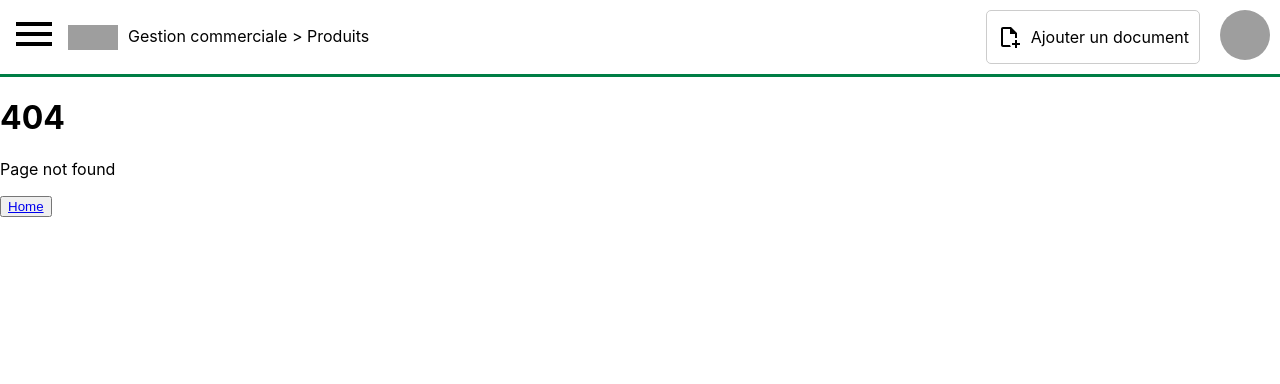
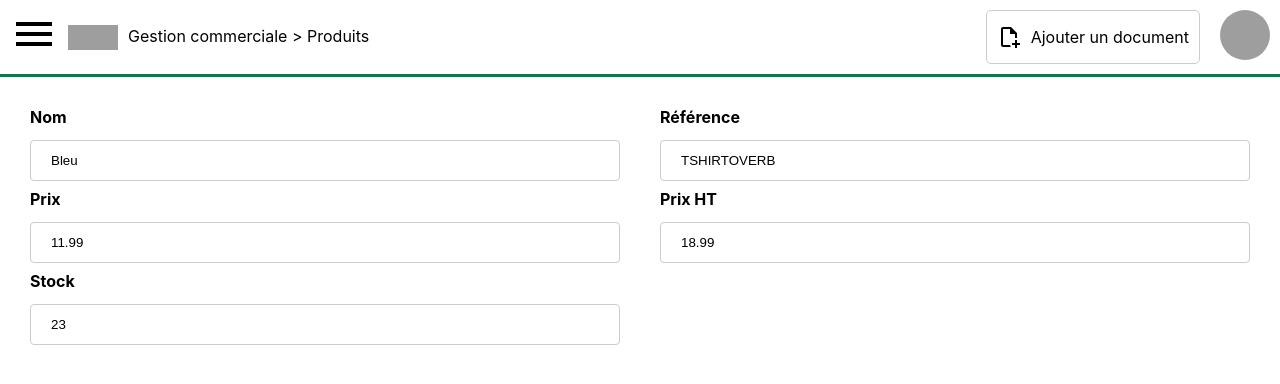
Before and after one commit to sebtex1/sage-frontend, a React (Create React App) app: page /variant/1 in a window 1280 px wide. Before the commit this address had no page. Shown: the top 384 px of the page. Built offline with nearby package versions, Linux system fonts and the light colour scheme; grey boxes are pictures that could not be loaded.

Commit message:
Feat: ajout page variant + params id

```diff
--- a/src/App.js
+++ b/src/App.js
@@ -10,6 +10,7 @@ import DetailDocument from './pages/DetailDocument'
 import Produits from './pages/Produits'
 import DetailProduit from './pages/DetailProduit'
 import DetailTiers from './pages/DetailTiers'
+import Variant from './pages/Variant'
 import NotFound from './pages/NotFound'
 
 const router = createBrowserRouter([
@@ -83,6 +84,14 @@ const router = createBrowserRouter([
     ),
   },
   {
+    path: 'variant/:id',
+    element: (
+      <Default>
+        <Variant />
+      </Default>
+    ),
+  },
+  {
     path: '*',
     element: (
       <Default>
--- a/src/components/TablePaged.js
+++ b/src/components/TablePaged.js
@@ -29,9 +29,9 @@ const TablePaged = ({ data, headers, itemsPerPage, rowClick, actions }) => {
     }
     return pages
   }
-  const executeRowClick = () => {
+  const executeRowClick = (object) => {
     if (rowClick !== undefined) {
-      rowClick()
+      rowClick(object)
     }
   }
   return (
@@ -55,7 +55,7 @@ const TablePaged = ({ data, headers, itemsPerPage, rowClick, actions }) => {
                       <TableCell
                         key={indexHeader}
                         onClick={() => {
-                          executeRowClick()
+                          executeRowClick(row)
                         }}
                       >
                         {header.value === 'actions'
--- a/src/pages/DetailProduit.js
+++ b/src/pages/DetailProduit.js
@@ -1,5 +1,6 @@
 import React from 'react'
 import styled from 'styled-components'
+import { useNavigate } from 'react-router-dom'
 import PageColumn from '../components/PageColumn'
 import InputForm from '../components/InputForm'
 import SwitchForm from '../components/SwitchForm'
@@ -27,7 +28,8 @@ const DetailProduit = () => {
   const [dataModalBundle, setDataModalBundle] = React.useState({
     bundleToAdd: '',
   })
-  const [modalSupprimer, setModalSupprimer] = React.useState(false)
+  const [modalVariantSuppr, setModalVariantSuppr] = React.useState(false)
+  const [modalBundleSuppr, setModalBundleSuppr] = React.useState(false)
 
   React.useEffect(() => {
     console.log({ produitName, produitVariant, produitTracker })
@@ -41,7 +43,7 @@ const DetailProduit = () => {
     console.log(dataModalBundle)
   }, [dataModalBundle])
 
-  // const menu = [{ name: 'Infos' }, { name: 'Type' }, { name: 'Stock' }]
+  const navigate = useNavigate()
   const labels = ['21/08', '28/08', '04/09']
   const datasetCommande = [
     {
@@ -59,6 +61,7 @@ const DetailProduit = () => {
   ]
   const variantsData = [
     {
+      id: 1,
       name: 'Bleu',
       ref: 'TSHIRTOVERB',
       stock: 23,
@@ -66,6 +69,7 @@ const DetailProduit = () => {
       price_ht: 18.99,
     },
     {
+      id: 2,
       name: 'Jaune',
       ref: 'TSHIRTOVERJ',
       stock: 9,
@@ -173,18 +177,19 @@ const DetailProduit = () => {
                 { name: '', value: 'actions' },
               ]}
               itemsPerPage={5}
-              actions={[{ callback: () => setModalSupprimer(true) }]}
+              rowClick={(object) => navigate(`/variant/${object.id}`)}
+              actions={[{ callback: () => setModalVariantSuppr(true) }]}
             />
-            {modalSupprimer ? (
+            {modalVariantSuppr ? (
               <ModalAction
                 title="Suppression de variant"
                 text={`Êtes-vous sûr de vouloir supprimer le variant ${produitVariant} ?`}
                 button="Supprimer"
                 submit={() => {
-                  setModalSupprimer(false)
+                  setModalVariantSuppr(false)
                 }}
                 cancel={() => {
-                  setModalSupprimer(false)
+                  setModalVariantSuppr(false)
                 }}
               />
             ) : null}
@@ -241,7 +246,20 @@ const DetailProduit = () => {
               { name: '', value: 'actions' },
             ]}
             itemsPerPage={5}
-            actions={[{ callback: () => console.log('Supprimer') }]}
+            actions={[{ callback: () => setModalBundleSuppr(true) }]}
+          />
+        ) : null}
+        {modalBundleSuppr ? (
+          <ModalAction
+            title="Suppression de bundle"
+            text="Êtes-vous sûr de vouloir supprimer le bundle ?"
+            button="Supprimer"
+            submit={() => {
+              setModalBundleSuppr(false)
+            }}
+            cancel={() => {
+              setModalBundleSuppr(false)
+            }}
           />
         ) : null}
       </PageColumn>
--- a/src/pages/DetailTiers.js
+++ b/src/pages/DetailTiers.js
@@ -1,7 +1,7 @@
 import React from 'react'
 import styled from 'styled-components'
+import PageColumn from '../components/PageColumn'
 import InputForm from '../components/InputForm'
-import PageColumn from '../components/PageColumn'
 
 const DetailTiers = () => {
   return (
--- a/src/pages/GestionCommerciale.js
+++ b/src/pages/GestionCommerciale.js
@@ -19,6 +19,9 @@ const GestionCommerciale = () => {
       <button>
         <Link to="/tiers/detail">Détail tiers</Link>
       </button>
+      <button>
+        <Link to="/variant">Variant</Link>
+      </button>
     </div>
   )
 }
--- a/src/pages/Variant.js
+++ b/src/pages/Variant.js
@@ -1,8 +1,102 @@
+import React from 'react'
+import styled from 'styled-components'
+import { useParams } from 'react-router-dom'
+import PageColumn from '../components/PageColumn'
+import InputForm from '../components/InputForm'
+
 const Variant = () => {
+  const [variant, setVariant] = React.useState({
+    name: '',
+    ref: '',
+    stock: '',
+    price: '',
+    price_ht: '',
+  })
+  const [idVariant] = React.useState(useParams().id)
+
+  React.useEffect(() => {
+    setVariant(
+      variantsData.filter((item) => item.id === parseInt(idVariant, 10))[0],
+    )
+  }, [])
+
+  const variantsData = [
+    {
+      id: 1,
+      name: 'Bleu',
+      ref: 'TSHIRTOVERB',
+      stock: 23,
+      price: 11.99,
+      price_ht: 18.99,
+    },
+    {
+      id: 2,
+      name: 'Jaune',
+      ref: 'TSHIRTOVERJ',
+      stock: 9,
+      price: 10.59,
+      price_ht: 17.99,
+    },
+  ]
   return (
-    <div>
-      <h1>Variant</h1>
-    </div>
+    <Div>
+      <PageColumn>
+        <InputForm
+          label="Nom"
+          type="text"
+          id="nom"
+          name="nom"
+          placeholder=""
+          value={variant.name}
+          onChange={(e) => setVariant({ ...variant, name: e.target.value })}
+        />
+        <InputForm
+          label="Prix"
+          type="text"
+          id="prix"
+          name="prix"
+          placeholder=""
+          value={variant.price}
+          onChange={(e) => setVariant({ ...variant, price: e.target.value })}
+        />
+        <InputForm
+          label="Stock"
+          type="text"
+          id="stock"
+          name="stock"
+          placeholder=""
+          value={variant.stock}
+          onChange={(e) => setVariant({ ...variant, stock: e.target.value })}
+        />
+      </PageColumn>
+      <PageColumn>
+        <InputForm
+          label="Référence"
+          type="text"
+          id="reference"
+          name="reference"
+          placeholder=""
+          value={variant.ref}
+          onChange={(e) => setVariant({ ...variant, ref: e.target.value })}
+        />
+        <InputForm
+          label="Prix HT"
+          type="text"
+          id="prix_ht"
+          name="prix_ht"
+          placeholder=""
+          value={variant.price_ht}
+          onChange={(e) => setVariant({ ...variant, price_ht: e.target.value })}
+        />
+      </PageColumn>
+    </Div>
   )
 }
 export default Variant
+
+const Div = styled.div`
+  display: flex;
+  flex-direction: row;
+  justify-content: space-between;
+  padding: 10px;
+`
```
